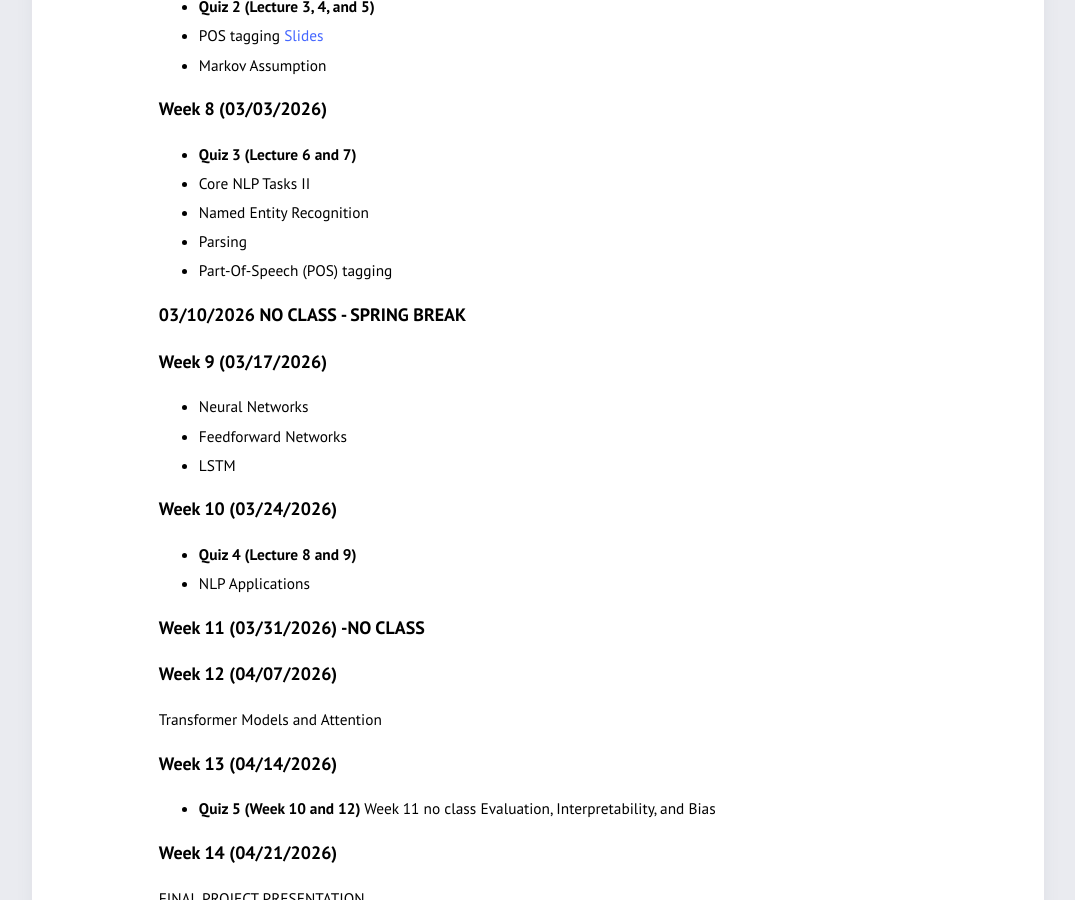
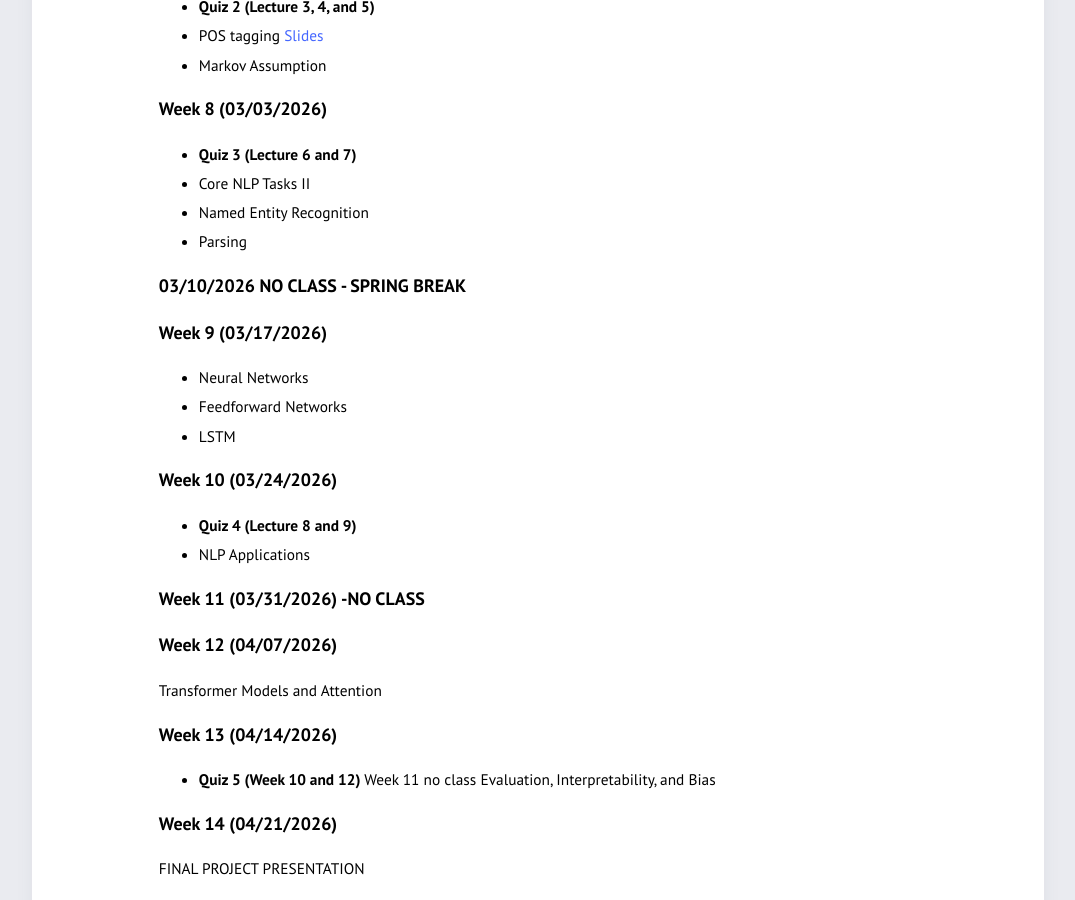
Before and after one commit to azirikly/nlu-gw26, a Jekyll site: the page built from syllabus.md, in a window 1280 px wide and 900 px high, scrolled down 1041 px. Shown: the whole window, without its empty margins (102-1177 px from the left). Built offline with Jekyll 4.4.1, drawn with Linux system fonts in a browser that asks for light colours.

Commit message:
Update Quiz 3 topics in syllabus
Removed Part-Of-Speech (POS) tagging from Quiz 3 topics.

```diff
--- a/syllabus.md
+++ b/syllabus.md
@@ -37,7 +37,6 @@ Text Classification [Slides](slides/Lecture3_NLU_Zirikly.pdf)
 - Core NLP Tasks II
 - Named Entity Recognition
 - Parsing
-- Part-Of-Speech (POS) tagging
 
 ### 03/10/2026 NO CLASS - SPRING BREAK
 ### Week 9 (03/17/2026)
```
